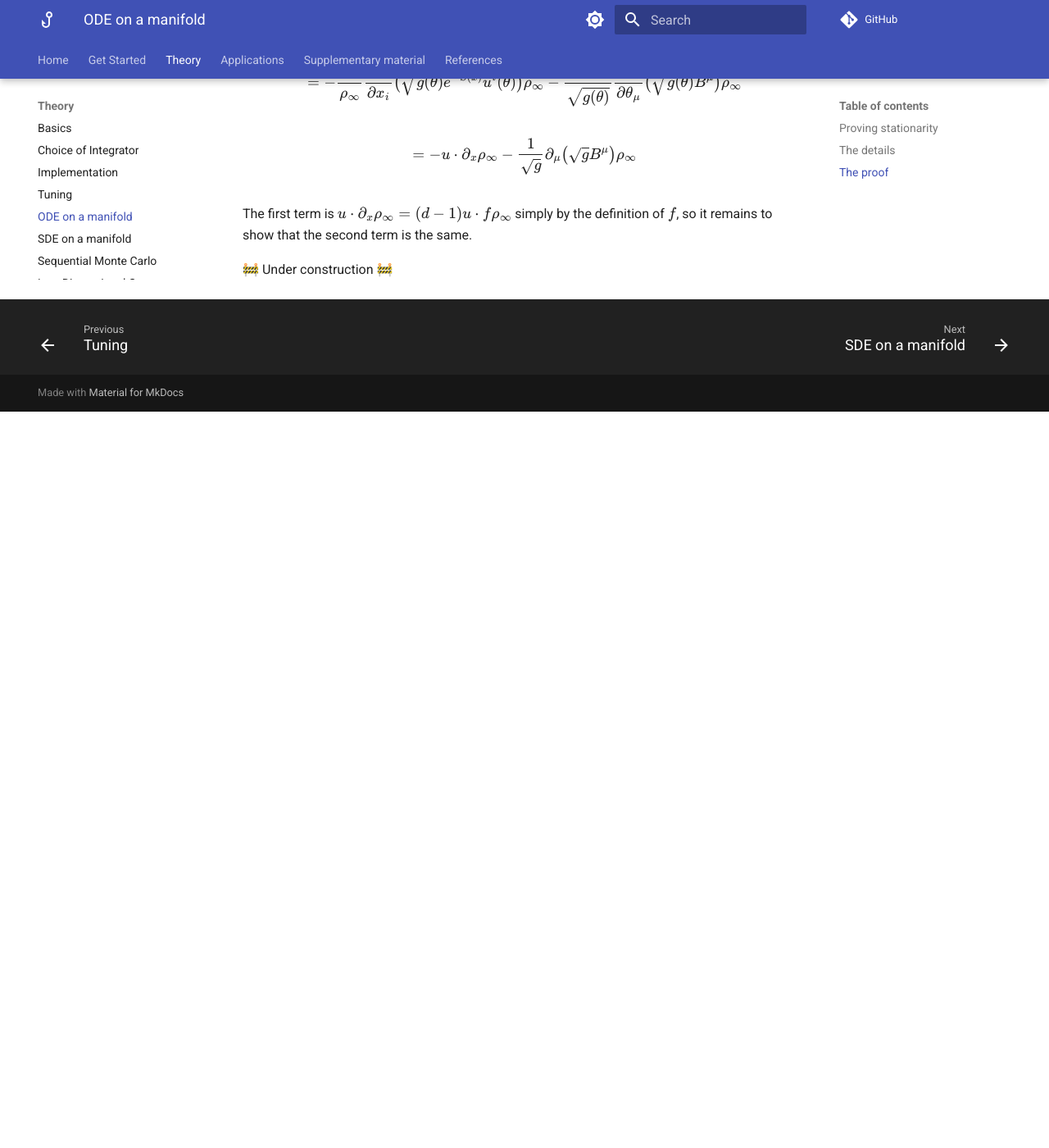
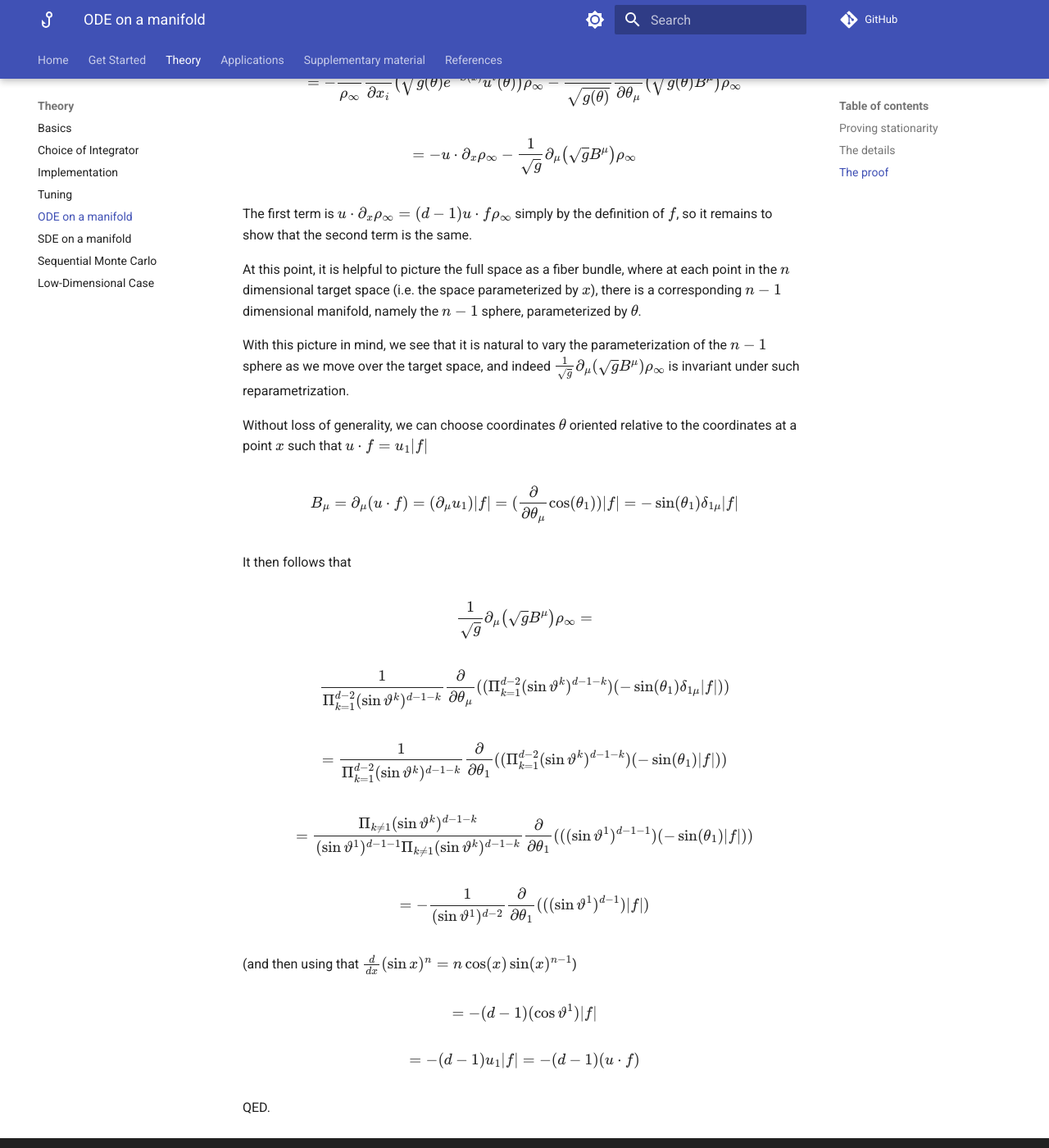
Before and after one commit to reubenharry/mclmc-docs, an MkDocs documentation site: the page built from docs/diffgeo.md, in a window 1280 px wide and 1400 px high, scrolled down 2822 px. Shown: the whole window at 82% size. Built offline with MkDocs 1.6.1 and Material for MkDocs 9.7.7, drawn with Linux system fonts in a browser that asks for light colours; comment, search, counter and statistics services are not loaded; before the commit the page ends 3324 px from its top, so only the background shows below that; some of the changed text lies outside the part shown.

Commit message:
ADD DERIVATION OF STATIONARITY FOR ODE

```diff
--- a/docs/diffgeo.md
+++ b/docs/diffgeo.md
@@ -33,8 +33,8 @@ where $(x,u)$ describes a point on a manifold $\mathcal{M}$ and $S(x) = -\log p(
 
 !!! Note
 
-    Going forward, we'll write $(I - uu^T)(\nabla S(x)/(d − 1)) = P(u)f(x)$, to emphasize that $\dot u$ is described by a projection of a function of $x$.
-    <!-- onto a hypersphere, in the sense that the $u$ component of $f(x)$ is set to $0$. -->
+    Going forward, we'll write $-(I - uu^T)(\nabla S(x)/(d − 1)) = P(u)f(x)$, to emphasize that $\dot u$ is described by a projection of a function of $x$ onto an n-1 dimensional subspace.
+
 
 As with any ODE, we obtain a flow $\phi : \mathbb{R} \to (\mathcal{M} \to \mathcal{M})$, i.e. the group action that takes $t \in \mathbb{R}$ to time evolutions of $\mathcal{M}$. That is, $\phi(s)(z(t)) = z(t+s)$.
 
@@ -98,11 +98,11 @@ $$
 $$
 
 
-We now put the continuity equation in our coordinates using [this formula](/geometry/#divergence), as:
+We now put the continuity equation in our coordinates using [this formula](/geometry/#divergence-in-coordinates), as:
 
 $$
 \frac{d}{dt}\rho_\infty =
-- \big( \mathrm{div}_{{\rho}_\infty} {B} \big) {\rho}_\infty = \frac{1}{e^{-S(x)} \sqrt{g(\theta)}}((e^{-S(x)} \sqrt{g(\theta)})B^i)_{,i}
+- \big( \mathrm{div}_{{\rho}_\infty} {B} \big) {\rho}_\infty = \frac{1}{e^{-S(x)} \sqrt{g(\theta)}}((e^{-S(x)} \sqrt{g(\theta)})B^i)_{,i}\rho_\infty
 $$
 
 Proceeding further requires $B$ in coordinates, which is:
@@ -130,24 +130,50 @@ $$
 
 
 $$
-    = - u \cdot \partial_{x} \rho_{\infty} - \frac{1}{\sqrt{g}} \partial_{\mu} \big( \sqrt{g} B^{\mu} \big) \rho_{\infty}
+= - u \cdot \partial_{x} \rho_{\infty} - \frac{1}{\sqrt{g}} \partial_{\mu} \big( \sqrt{g} B^{\mu} \big) \rho_{\infty}
 $$
-
-
 
 The first term is $u \cdot \partial_{x} \rho_{\infty} = (d -1) u \cdot {f} \rho_{\infty}$ simply by the definition of $f$, so it remains to show that the second term is the same.
 
-<!-- We take advantage of the coordinates to have a different set of $\theta$ coordinates for each
+At this point, it is helpful to picture the full space as a fiber bundle, where at each point in the $n$ dimensional target space (i.e. the space parameterized by $x$), there is a corresponding $n-1$ dimensional manifold, namely the $n-1$ sphere, parameterized by $\theta$.
 
-SHOW:
+With this picture in mind, we see that it is natural to vary the parameterization of the $n-1$ sphere as we move over the target space, and indeed $\frac{1}{\sqrt{g}} \partial_{\mu} ( \sqrt{g} B^{\mu} ) \rho_{\infty}$ is invariant under such reparametrization.
+
+Without loss of generality, we can choose coordinates $\theta$ oriented relative to the coordinates at a point $x$ such that $u\cdot f = u_1|f|$
 
 $$
-B_\mu = \partial_\mu(u\cdot f(x)) = \partial_\mu (u \cdot \delta_{1i}|f|) = |f|\partial_\mu(u_1) = -|f|\sin(\theta^1)\delta_{1\mu}
+B_\mu = \partial_\mu (u\cdot f) = (\partial_\mu u_1)|f| = (\frac{\partial}{\partial \theta_\mu} \cos(\theta_1))|f| =  -\sin(\theta_1)\delta_{1\mu}|f|
 $$
 
-todo
+It then follows that
 
-This concludes the proof. -->
+$$
+\frac{1}{\sqrt{g}} \partial_{\mu} \big( \sqrt{g} B^{\mu} \big) \rho_{\infty}
+= $$
 
+$$\frac{1}{\Pi_{k=1}^{d-2}(\sin \vartheta^k)^{d-1-k}} \frac{\partial}{\partial \theta_\mu}((\Pi_{k=1}^{d-2}(\sin \vartheta^k)^{d-1-k})(-\sin(\theta_1)\delta_{1\mu}|f|))
+$$
 
-🚧 Under construction 🚧
+$$
+= \frac{1}{\Pi_{k=1}^{d-2}(\sin \vartheta^k)^{d-1-k}} \frac{\partial}{\partial \theta_1}((\Pi_{k=1}^{d-2}(\sin \vartheta^k)^{d-1-k})(-\sin(\theta_1)|f|))
+$$
+
+$$
+= \frac{\Pi_{k\neq 1}(\sin \vartheta^k)^{d-1-k}}{(\sin \vartheta^1)^{d-1-1}\Pi_{k\neq 1}(\sin \vartheta^k)^{d-1-k}} \frac{\partial}{\partial \theta_1}(((\sin \vartheta^1)^{d-1-1})(-\sin(\theta_1)|f|))
+$$
+
+$$
+= -\frac{1}{(\sin \vartheta^1)^{d-2}} \frac{\partial}{\partial \theta_1}(((\sin \vartheta^1)^{d-1})|f|)
+$$
+
+(and then using that $\frac{d}{dx}(\sin x)^n = n\cos(x)\sin(x)^{n-1}$)
+
+$$
+= -(d-1)(\cos \vartheta^1)|f|
+$$
+
+$$
+= -(d-1) u_1 |f| = -(d-1)(u\cdot f)
+$$
+
+QED.
```
Also changed, not shown: docs/choice_of_integrator.md (+0 -4 lines).
